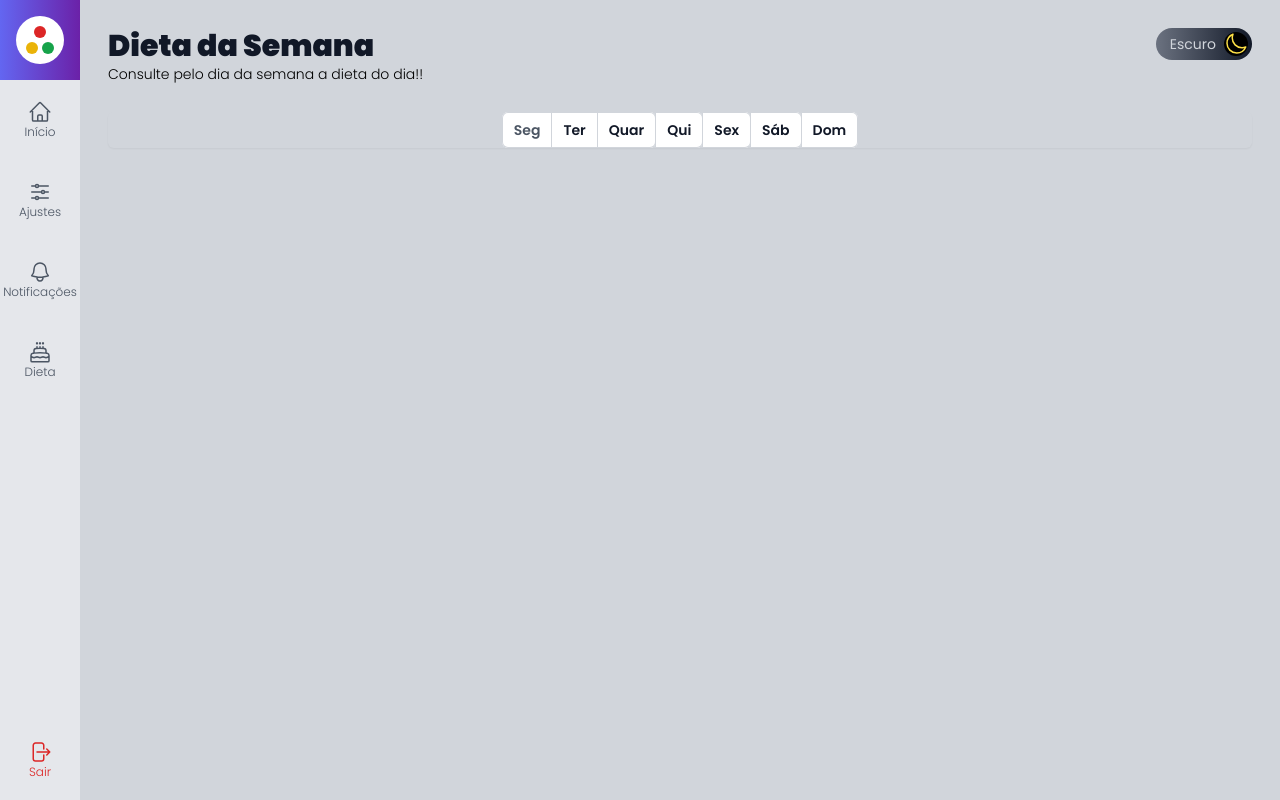
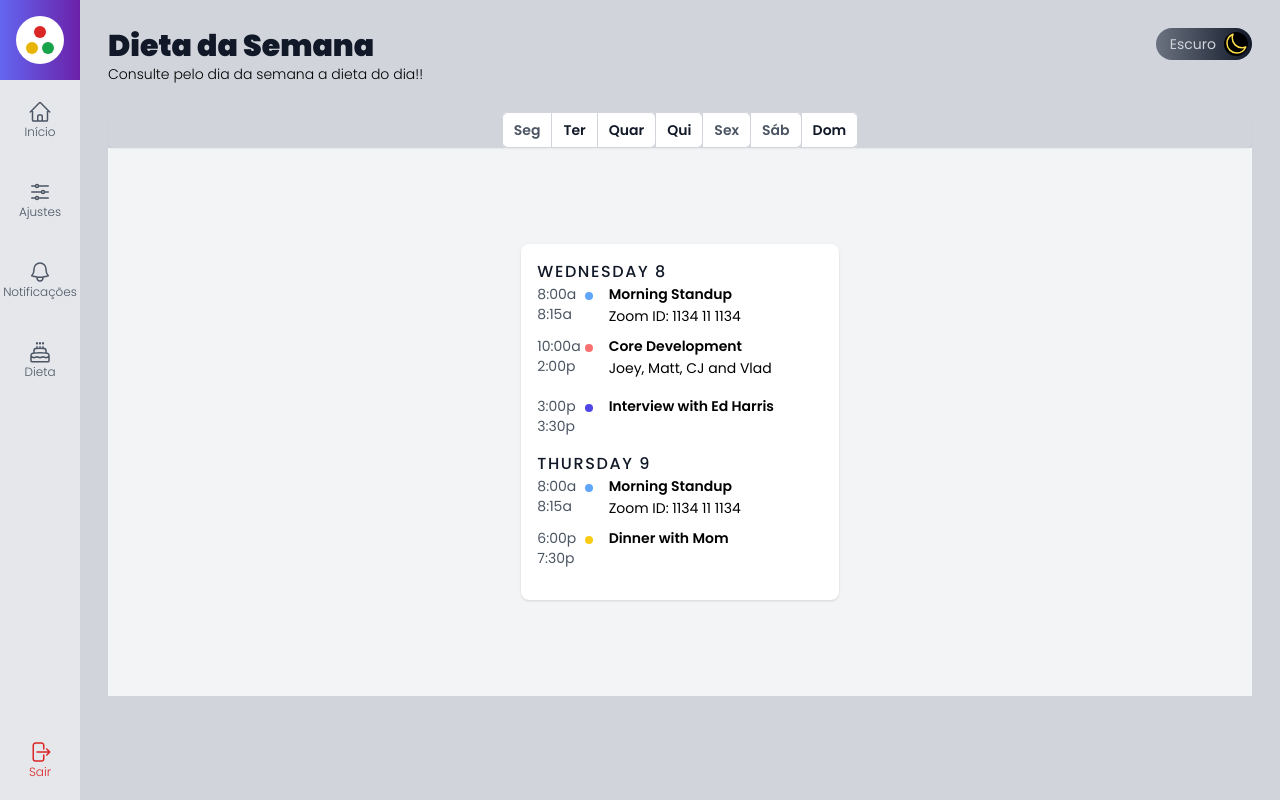
Before and after one commit to fjuncal/admin-template, a Next.js app: page /dieta in a window 1280 px wide. Built offline with nearby package versions, Linux system fonts and the light colour scheme.

Commit message:
Criando componente de planejamento Alimentar

```diff
--- a/src/components/template/BotoesDiasDeSemana.tsx
+++ b/src/components/template/dieta/BotoesDiasDeSemana.tsx
@@ -31,14 +31,14 @@ export default function BotoesDiasDeSemana() {
       </button>
       <button
         type="button"
-        className="relative -ml-px inline-flex items-center rounded-r-md bg-white px-3 py-2 text-sm font-semibold text-gray-900 ring-1 ring-inset ring-gray-300 hover:bg-gray-50 focus:z-10 text-gray-600
+        className="relative -ml-px inline-flex items-center rounded-r-md bg-white px-3 py-2 text-sm font-semibold  ring-1 ring-inset ring-gray-300 hover:bg-gray-50 focus:z-10 text-gray-600
     dark:text-gray-200 dark:hover:bg-gray-800 dark:bg-gray-600"
       >
         Sex
       </button>
       <button
         type="button"
-        className="relative -ml-px inline-flex items-center rounded-r-md bg-white px-3 py-2 text-sm font-semibold text-gray-900 ring-1 ring-inset ring-gray-300 hover:bg-gray-50 focus:z-10 text-gray-600
+        className="relative -ml-px inline-flex items-center rounded-r-md bg-white px-3 py-2 text-sm font-semibold ring-1 ring-inset ring-gray-300 hover:bg-gray-50 focus:z-10 text-gray-600
     dark:text-gray-200 dark:hover:bg-gray-800 dark:bg-gray-600"
       >
         Sáb
--- /dev/null
+++ b/src/components/template/dieta/PlanejamentoAlimentar.tsx
@@ -0,0 +1,93 @@
+export default function PlanejamentoAlimentar() {
+  return (
+    <div>
+      <div className="flex justify-center p-24 bg-gray-100">
+        <div className="bg-white rounded-lg w-2/3 lg:w-1/2 xl:w-1/3 p-4 shadow">
+          <div>
+            <span className="text-gray-900 relative inline-block date uppercase font-medium tracking-widest">
+              Wednesday 8
+            </span>
+            <div className="flex mb-2">
+              <div className="w-2/12">
+                <span className="text-sm text-gray-600 block">8:00a</span>
+                <span className="text-sm text-gray-600 block">8:15a</span>
+              </div>
+              <div className="w-1/12">
+                <span className="bg-blue-400 h-2 w-2 rounded-full block mt-2"></span>
+              </div>
+              <div className="w-9/12">
+                <span className="text-sm font-semibold block">
+                  Morning Standup
+                </span>
+                <span className="text-sm">Zoom ID: 1134 11 1134</span>
+              </div>
+            </div>
+            <div className="flex mb-4">
+              <div className="w-2/12">
+                <span className="text-sm text-gray-600 block">10:00a</span>
+                <span className="text-sm text-gray-600 block">2:00p</span>
+              </div>
+              <div className="w-1/12">
+                <span className="bg-red-400 h-2 w-2 rounded-full block mt-2"></span>
+              </div>
+              <div className="w-9/12">
+                <span className="text-sm font-semibold block">
+                  Core Development
+                </span>
+                <span className="text-sm">Joey, Matt, CJ and Vlad</span>
+              </div>
+            </div>
+            <div className="flex mb-4">
+              <div className="w-2/12">
+                <span className="text-sm text-gray-600 block">3:00p</span>
+                <span className="text-sm text-gray-600 block">3:30p</span>
+              </div>
+              <div className="w-1/12">
+                <span className="bg-indigo-600 h-2 w-2 rounded-full block mt-2"></span>
+              </div>
+              <div className="w-9/12">
+                <span className="text-sm font-semibold block">
+                  Interview with Ed Harris
+                </span>
+              </div>
+            </div>
+          </div>
+          <div>
+            <span className="text-gray-900 relative inline-block date uppercase font-medium tracking-widest">
+              Thursday 9
+            </span>
+            <div className="flex mb-2">
+              <div className="w-2/12">
+                <span className="text-sm text-gray-600 block">8:00a</span>
+                <span className="text-sm text-gray-600 block">8:15a</span>
+              </div>
+              <div className="w-1/12">
+                <span className="bg-blue-400 h-2 w-2 rounded-full block mt-2"></span>
+              </div>
+              <div className="w-9/12">
+                <span className="text-sm font-semibold block">
+                  Morning Standup
+                </span>
+                <span className="text-sm">Zoom ID: 1134 11 1134</span>
+              </div>
+            </div>
+            <div className="flex mb-4">
+              <div className="w-2/12">
+                <span className="text-sm text-gray-600 block">6:00p</span>
+                <span className="text-sm text-gray-600 block">7:30p</span>
+              </div>
+              <div className="w-1/12">
+                <span className="bg-yellow-400 h-2 w-2 rounded-full block mt-2"></span>
+              </div>
+              <div className="w-9/12">
+                <span className="text-sm font-semibold block">
+                  Dinner with Mom
+                </span>
+              </div>
+            </div>
+          </div>
+        </div>
+      </div>
+    </div>
+  );
+}
--- a/src/pages/dieta.tsx
+++ b/src/pages/dieta.tsx
@@ -1,4 +1,5 @@
-import BotoesDiasDeSemana from "@/components/template/BotoesDiasDeSemana";
+import BotoesDiasDeSemana from "@/components/template/dieta/BotoesDiasDeSemana";
+import PlanejamentoAlimentar from "@/components/template/dieta/PlanejamentoAlimentar";
 import Layout from "@/components/template/Layout";
 
 export default function Dieta() {
@@ -8,6 +9,7 @@ export default function Dieta() {
       subtitulo="Consulte pelo dia da semana a dieta do dia!!"
     >
       <BotoesDiasDeSemana />
+      <PlanejamentoAlimentar />
     </Layout>
   );
 }
```
